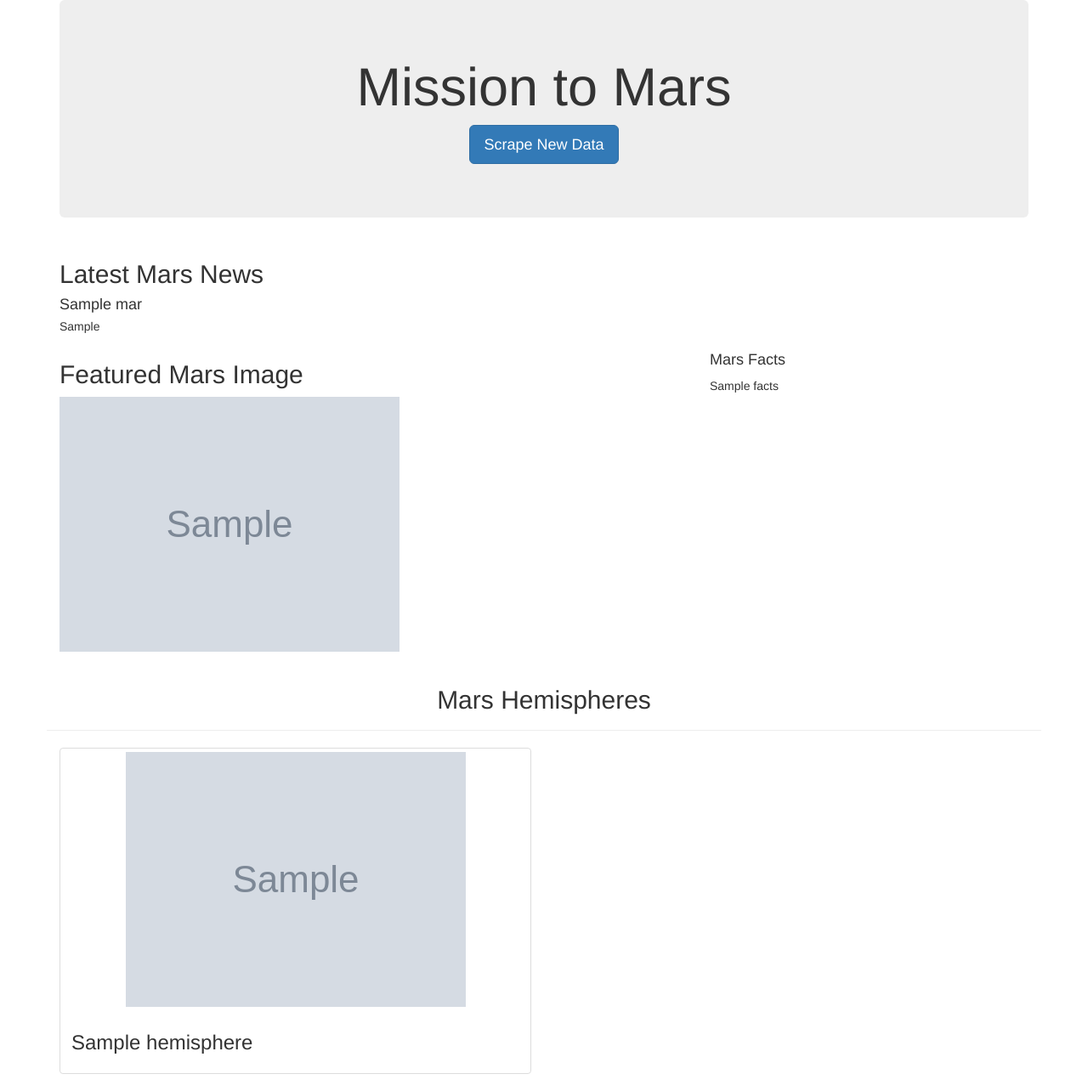
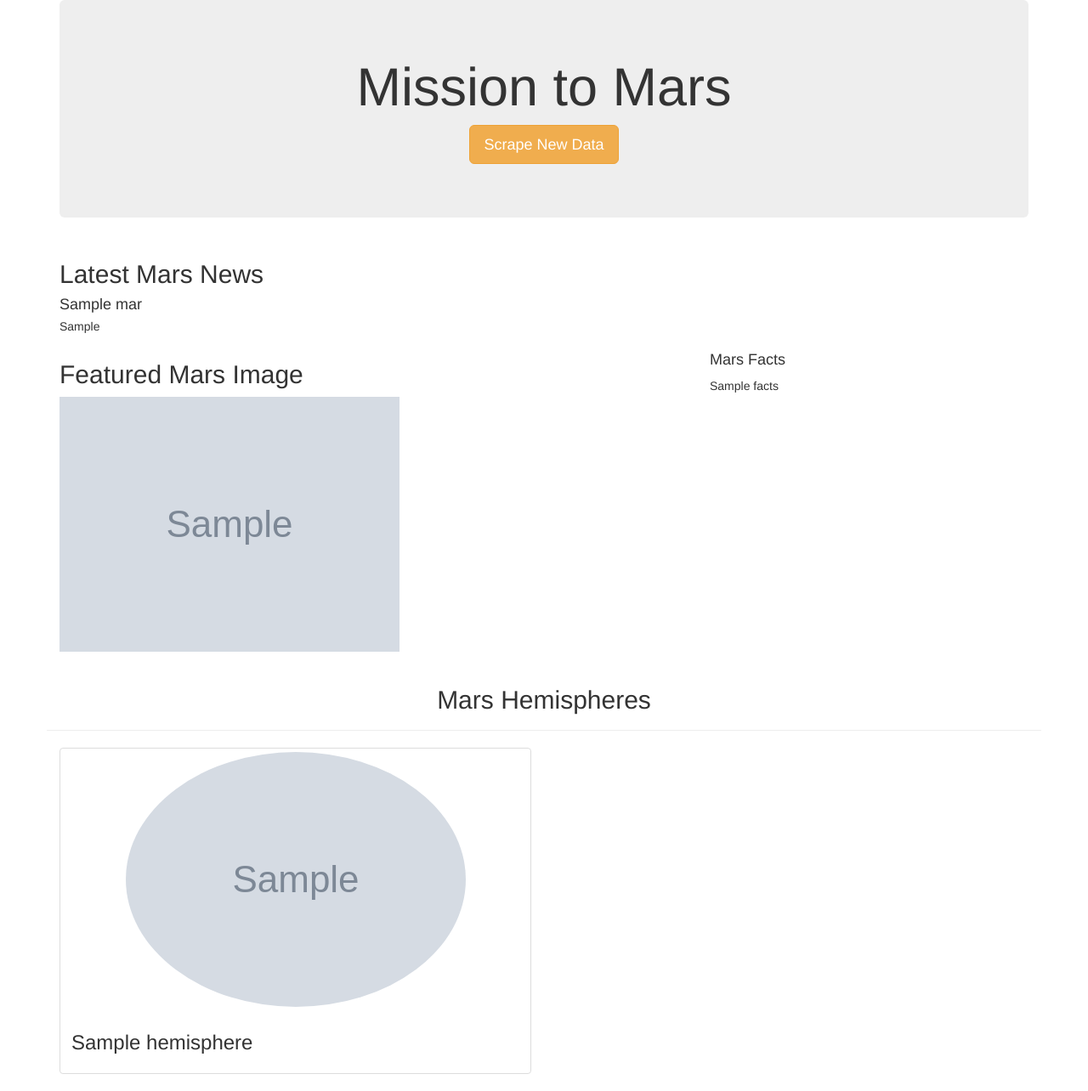
Before and after one commit to jamariethomp/Mission-to-Mars, a Flask app: page / in a window 1280 px wide. Shown: the whole page at 85% size. Run offline with Flask 2, Linux system fonts and the light colour scheme; grey boxes marked "Sample" are stand-in pictures; a database or web service that is not in the repository returns one stand-in record (values such as "Sample title"); some libraries are stand-ins or nearby versions.

Commit message:
Finalize deliverable 3. jmt

```diff
--- a/templates/index.html
+++ b/templates/index.html
@@ -16,11 +16,11 @@
       <div class="jumbotron text-center">
         <h1>Mission to Mars</h1>
         <!-- Add a button to activate scraping script -->
-        <p><a class="btn btn-primary btn-lg" href="/scrape" role="button">Scrape New Data</a></p>
+        <p><a class="btn btn-warning btn-lg" href="/scrape" role="button">Scrape New Data</a></p>
       </div>
       <!-- Add section for Mars News -->
       <div class="row" id="mars-news">
-        <div class="col-md-12">
+        <div class="col-md-12 col-xs-12">
           <div class="media">
             <div class="media-body">
               <h2>Latest Mars News</h2>
@@ -32,7 +32,7 @@
       </div>
       <!-- Section for Featured Image and Facts table -->
       <div class="row" id="mars-featured-image">
-        <div class="col-md-8">
+        <div class="col-md-8 col-xs-12">
           <h2>Featured Mars Image</h2>
           <img
             src="{{mars.featured_image }}"
@@ -40,7 +40,7 @@
             alt="Responsive image"
           />
         </div>
-        <div class="col-md-4">
+        <div class="col-md-4 col-xs-12">
           <!-- Mars Facts -->
           <div class="row" id="mars-facts">
             <h4>Mars Facts</h4>
@@ -54,10 +54,10 @@
           <h2 class="text-center">Mars Hemispheres</h2>
         </div>
         {% for hemisphere in mars.hemispheres %}
-        <div class="col-md-6">
+        <div class="col-md-6 col-xs-12">
           <div class="thumbnail">
             <img src="{{hemisphere.img_url | default('static/images/error.png', true)}}" alt="Responsive image"
-              class="img-responsive">
+              class="img-responsive img-circle">
             <div class="caption">
               <h3>{{hemisphere.title}}</h3>
             </div>
```
